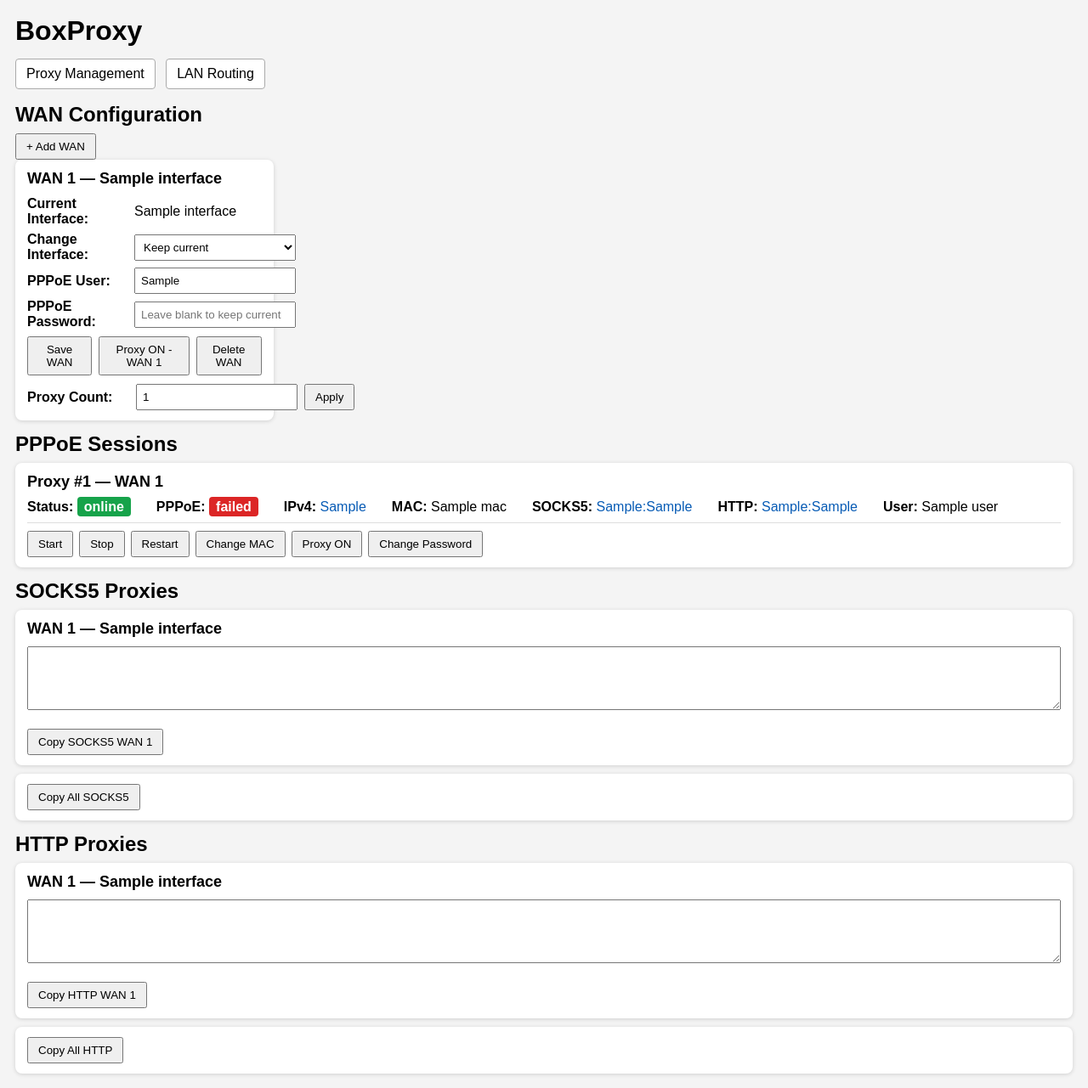
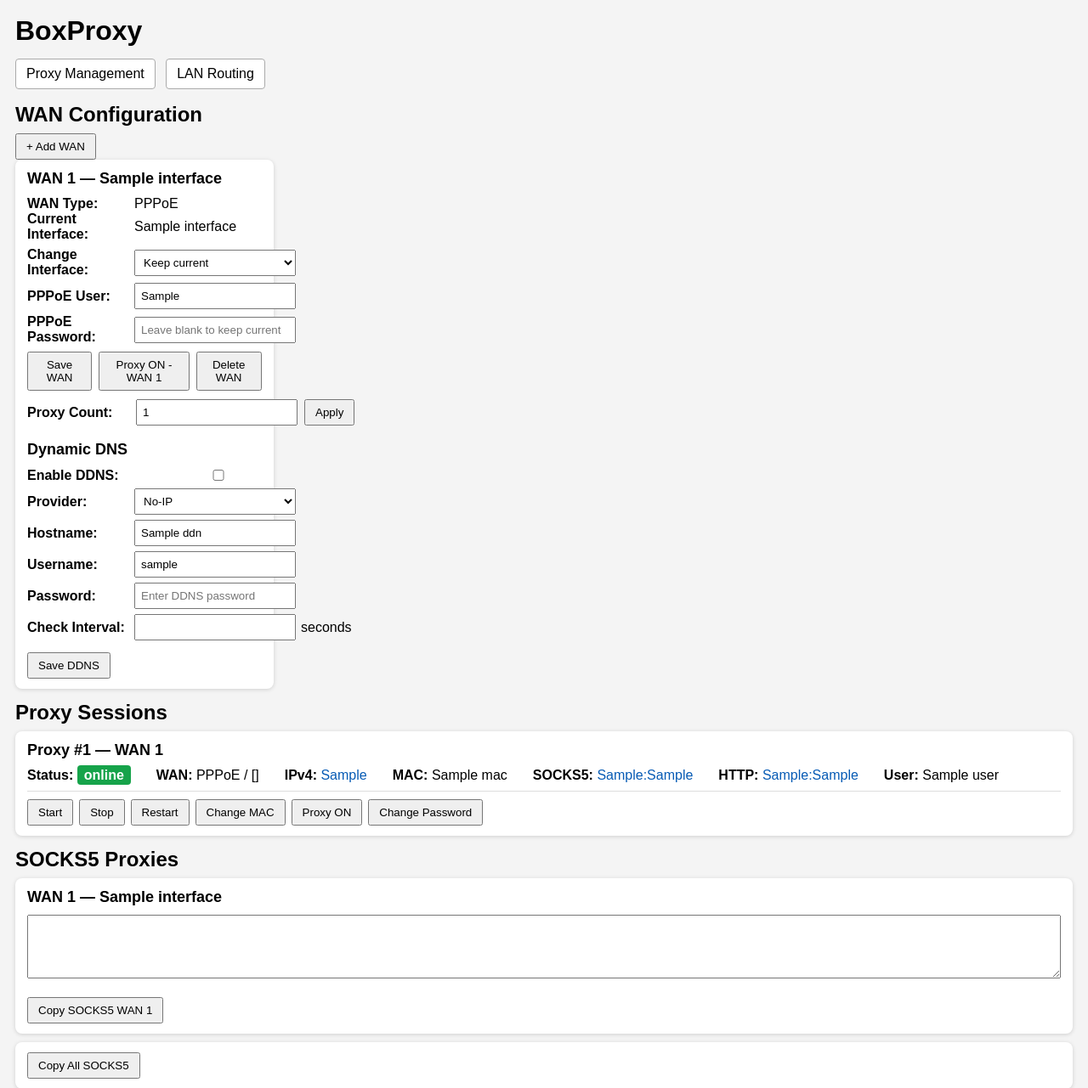
Before and after one commit to dtthhoanglong/boxproxy, a Flask app: template web/templates/index.html in a window 1280 px wide. Shown: the top 1281 px of the page at 85% size. Run offline with Flask 3, Linux system fonts and the light colour scheme; the template is opened without the code that fills it: most values are stand-ins (such as "Sample title", 1, 10 or a date in 2020); data that the repository does not hold is empty.

Commit message:
Add DHCP WAN lifecycle and DDNS support

```diff
--- a/web/app.py
+++ b/web/app.py
@@ -49,10 +49,50 @@
         print(out)
         return []
 
+def read_ddns(wan_id):
+    code, out, err = run_cmd(
+        [
+            "sudo",
+            "/usr/local/lib/boxproxy/ddns-config",
+            "get",
+            str(wan_id)
+        ]
+    )
+
+    if code != 0:
+        print(f"DDNS config error for WAN {wan_id}:", err)
+
+        return {
+            "enabled": "no",
+            "provider": "noip",
+            "hostname": "",
+            "username": "",
+            "has_password": False,
+            "interval_sec": 60,
+        }
+
+    try:
+        return json.loads(out)
+    except Exception as e:
+        print(f"DDNS JSON parse error for WAN {wan_id}:", e)
+        print(out)
+
+        return {
+            "enabled": "no",
+            "provider": "noip",
+            "hostname": "",
+            "username": "",
+            "has_password": False,
+            "interval_sec": 60,
+        }
+
 @app.route("/")
 def index():
     proxies = read_instances()
     wans = read_wans()
+
+    for wan in wans:
+        wan["ddns"] = read_ddns(wan["wan_id"])
 
     return render_template(
         "index.html",
@@ -165,6 +205,79 @@
             BOXPROXY,
             allowed[action],
             str(wan_id)
+        ]
+    )
+
+    return redirect("/")
+
+@app.post("/wan-power/<int:wan_id>/<action>")
+def wan_power(wan_id, action):
+    allowed = {
+        "start": "wan-start",
+        "stop": "wan-stop",
+    }
+
+    if action not in allowed:
+        return "Invalid action", 400
+
+    run_cmd(
+        [
+            "sudo",
+            BOXPROXY,
+            allowed[action],
+            str(wan_id)
+        ]
+    )
+
+    return redirect("/")
+
+@app.post("/ddns-save/<int:wan_id>")
+def ddns_save(wan_id):
+    hostname = request.form.get("hostname", "").strip()
+    username = request.form.get("username", "").strip()
+    password = request.form.get("password", "").strip()
+    interval_sec = request.form.get("interval_sec", "60").strip()
+
+    enabled = (
+        "yes"
+        if request.form.get("enabled") == "yes"
+        else "no"
+    )
+
+    if not hostname or not username:
+        return redirect("/")
+
+    if not interval_sec.isdigit():
+        return redirect("/")
+
+    if int(interval_sec) < 30:
+        return redirect("/")
+
+    run_cmd(
+        [
+            "sudo",
+            "/usr/local/lib/boxproxy/ddns-config",
+            "save",
+            str(wan_id),
+            hostname,
+            username,
+            password,
+            interval_sec,
+            enabled,
+        ]
+    )
+
+    return redirect("/")
+
+
+@app.post("/ddns-disable/<int:wan_id>")
+def ddns_disable(wan_id):
+    run_cmd(
+        [
+            "sudo",
+            "/usr/local/lib/boxproxy/ddns-config",
+            "disable",
+            str(wan_id),
         ]
     )
 
@@ -360,10 +473,27 @@
 @app.post("/wan-add")
 def wan_add():
     interface = request.form.get("interface", "").strip()
+    wan_type = request.form.get("wan_type", "pppoe").strip()
+
+    if not interface:
+        return redirect("/")
+
+    if wan_type == "dhcp":
+        run_cmd(
+            [
+                "sudo",
+                BOXPROXY,
+                "wan-add-dhcp",
+                interface
+            ]
+        )
+
+        return redirect("/")
+
     username = request.form.get("pppoe_user", "").strip()
     password = request.form.get("pppoe_password", "").strip()
 
-    if not interface or not username or not password:
+    if not username or not password:
         return redirect("/")
 
     run_cmd(
@@ -378,6 +508,7 @@
     )
 
     return redirect("/")
+
 
 @app.get("/api/wan-status")
 def api_wan_status():
--- a/web/templates/index.html
+++ b/web/templates/index.html
@@ -270,20 +270,40 @@
     </div>
 
     <div>
+        <strong>WAN Type:</strong>
+
+        <select
+            name="wan_type"
+            id="addWanType"
+            onchange="updateAddWanType()">
+
+            <option value="pppoe">
+                PPPoE
+            </option>
+
+            <option value="dhcp">
+                DHCP
+            </option>
+        </select>
+    </div>
+
+    <div id="addWanPppoeUser">
         <strong>PPPoE User:</strong>
 
         <input
             type="text"
             name="pppoe_user"
+            id="addWanPppoeUserInput"
             required>
     </div>
 
-        <div>
+    <div id="addWanPppoePassword">
         <strong>PPPoE Password:</strong>
 
         <input
             type="password"
             name="pppoe_password"
+            id="addWanPppoePasswordInput"
             required>
     </div>
 
@@ -311,6 +331,22 @@
     <div class="session-title">
         WAN {{ w.wan_id }} — {{ w.interface }}
     </div>
+    <div class="wan-config">
+
+        <div>
+            <strong>WAN Type:</strong>
+            <span>
+                {% if w.wan_type == "dhcp" %}
+                    DHCP
+                {% else %}
+                    PPPoE
+                {% endif %}
+            </span>
+        </div>
+
+    </div>
+
+{% if w.wan_type != "dhcp" %}
 
 <form method="post"
       action="/wan-save/{{ w.wan_id }}"
@@ -361,12 +397,32 @@
 
 </form>
 
+{% endif %}
 <div class="wan-buttons">
+{% if w.wan_type != "dhcp" %}
 
     <button type="submit"
             form="wan-save-{{ w.wan_id }}">
         Save WAN
     </button>
+{% endif %}
+{% if w.wan_type == "dhcp" %}
+
+<form method="post"
+      action="/wan-power/{{ w.wan_id }}/start">
+    <button type="submit">
+        Start WAN
+    </button>
+</form>
+
+<form method="post"
+      action="/wan-power/{{ w.wan_id }}/stop">
+    <button type="submit">
+        Stop WAN
+    </button>
+</form>
+
+{% endif %}
 
     <form method="post"
       id="wan-proxy-form-{{ w.wan_id }}"
@@ -394,6 +450,7 @@
 
 </div>
 
+{% if w.wan_type != "dhcp" %}
 <form method="post"
       action="/set-count/{{ w.wan_id }}"
       class="wan-count">
@@ -409,13 +466,115 @@
 
     <button type="submit">Apply</button>
 </form>
+
+{% endif %}
+
+<div class="wan-config"
+     style="margin-top:18px;">
+
+    <div class="session-title">
+        Dynamic DNS
+    </div>
+
+</div>
+
+<form method="post"
+      action="/ddns-save/{{ w.wan_id }}"
+      class="wan-config">
+
+    <div>
+        <strong>Enable DDNS:</strong>
+
+        <input
+            type="checkbox"
+            name="enabled"
+            value="yes"
+            {% if w.ddns.enabled == "yes" %}checked{% endif %}>
+    </div>
+
+    <div>
+        <strong>Provider:</strong>
+
+        <select name="provider">
+            <option value="noip"
+                    {% if w.ddns.provider == "noip" %}selected{% endif %}>
+                No-IP
+            </option>
+        </select>
+    </div>
+
+    <div>
+        <strong>Hostname:</strong>
+
+        <input
+            type="text"
+            name="hostname"
+            value="{{ w.ddns.hostname }}"
+            placeholder="example.ddns.net"
+            required>
+    </div>
+
+    <div>
+        <strong>Username:</strong>
+
+        <input
+            type="text"
+            name="username"
+            value="{{ w.ddns.username }}"
+            required>
+    </div>
+
+    <div>
+        <strong>Password:</strong>
+
+        <input
+            type="password"
+            name="password"
+            placeholder="{% if w.ddns.has_password %}Leave blank to keep current{% else %}Enter DDNS password{% endif %}">
+    </div>
+
+    <div>
+        <strong>Check Interval:</strong>
+
+        <input
+            type="number"
+            name="interval_sec"
+            min="30"
+            value="{{ w.ddns.interval_sec }}"
+            required>
+
+        <span>seconds</span>
+    </div>
+
+    <div class="wan-buttons">
+        <button type="submit">
+            Save DDNS
+        </button>
+    </div>
+
+</form>
+
+{% if w.ddns.enabled == "yes" %}
+
+<form method="post"
+      action="/ddns-disable/{{ w.wan_id }}"
+      style="margin-top:8px;">
+
+    <button type="submit">
+        Disable DDNS
+    </button>
+
+</form>
+
+{% endif %}
+
 </div>
 
 {% endfor %}
 
 </div>
 
-<h2>PPPoE Sessions</h2>
+<h2>Proxy Sessions</h2>
 
 {% for p in proxies %}
 
@@ -437,17 +596,13 @@
 </div>
 
 <div class="info-item">
-    <strong>PPPoE:</strong>
+    <strong>WAN:</strong>
 
-    <span id="pppoe-{{ p.id }}">
-        {% if p.pppoe_state == "connected" %}
-            <span class="status online">connected</span>
-        {% elif p.pppoe_state == "connecting" %}
-            <span class="status connecting">connecting</span>
-        {% elif p.pppoe_state == "failed" %}
-            <span class="status offline">failed</span>
+    <span id="wan-state-{{ p.id }}">
+        {% if p.wan_type == "dhcp" %}
+            DHCP / {{ p.egress_if }}
         {% else %}
-            <span class="status offline">stopped</span>
+            PPPoE / {{ p.ppp_if }}
         {% endif %}
     </span>
 </div>
@@ -502,6 +657,7 @@
 
     <div class="actions">
 
+        {% if p.wan_type != "dhcp" %}
         <form method="post"
               action="/action/{{ p.id }}/start">
             <button type="submit">Start</button>
@@ -521,7 +677,7 @@
               action="/action/{{ p.id }}/change-mac">
             <button type="submit">Change MAC</button>
         </form>
-
+    {% endif %}
     <form method="post"
       id="proxy-form-{{ p.id }}"
       action="{% if p.proxy_enabled == 'yes' %}/action/{{ p.id }}/proxy-disable{% else %}/action/{{ p.id }}/proxy-enable{% endif %}">
@@ -719,12 +875,40 @@
     }
 }
 
+function updateAddWanType() {
+    const type =
+        document.getElementById('addWanType').value;
+
+    const userRow =
+        document.getElementById('addWanPppoeUser');
+
+    const passwordRow =
+        document.getElementById('addWanPppoePassword');
+
+    const userInput =
+        document.getElementById('addWanPppoeUserInput');
+
+    const passwordInput =
+        document.getElementById('addWanPppoePasswordInput');
+
+    const isPppoe = type === 'pppoe';
+
+    userRow.style.display =
+        isPppoe ? 'flex' : 'none';
+
+    passwordRow.style.display =
+        isPppoe ? 'flex' : 'none';
+
+    userInput.required = isPppoe;
+    passwordInput.required = isPppoe;
+}
 
 async function toggleAddWan() {
     const box = document.getElementById('addWanBox');
 
     if (box.style.display === 'none') {
         await loadFreeInterfaces();
+        updateAddWanType();
         box.style.display = 'block';
     } else {
         box.style.display = 'none';
@@ -849,7 +1033,7 @@
 
         for (const p of list) {
             const status = document.getElementById('status-' + p.id);
-            const pppoe = document.getElementById('pppoe-' + p.id);
+	    const wanState = document.getElementById('wan-state-' + p.id);
             const ip = document.getElementById('ip-' + p.id);
             const socks = document.getElementById('socks-' + p.id);
             const http = document.getElementById('http-' + p.id);
@@ -866,8 +1050,17 @@
                     'status ' + (p.state === 'online' ? 'online' : 'offline');
             }
 
-            if (pppoe) {
-                pppoe.innerHTML = renderPppoeState(p.pppoe_state);
+	    if (wanState) {
+    if (p.wan_type === 'dhcp') {
+        wanState.textContent =
+            'DHCP / ' + (p.egress_if || '-');
+    } else {
+        wanState.innerHTML =
+            'PPPoE / ' +
+            (p.ppp_if || '-') +
+            ' — ' +
+            renderPppoeState(p.pppoe_state);
+    }
 }
 
             if (ip) {
```
Also changed, not shown: 10 other files. Lines whose indentation alone changed are shown as unchanged.
